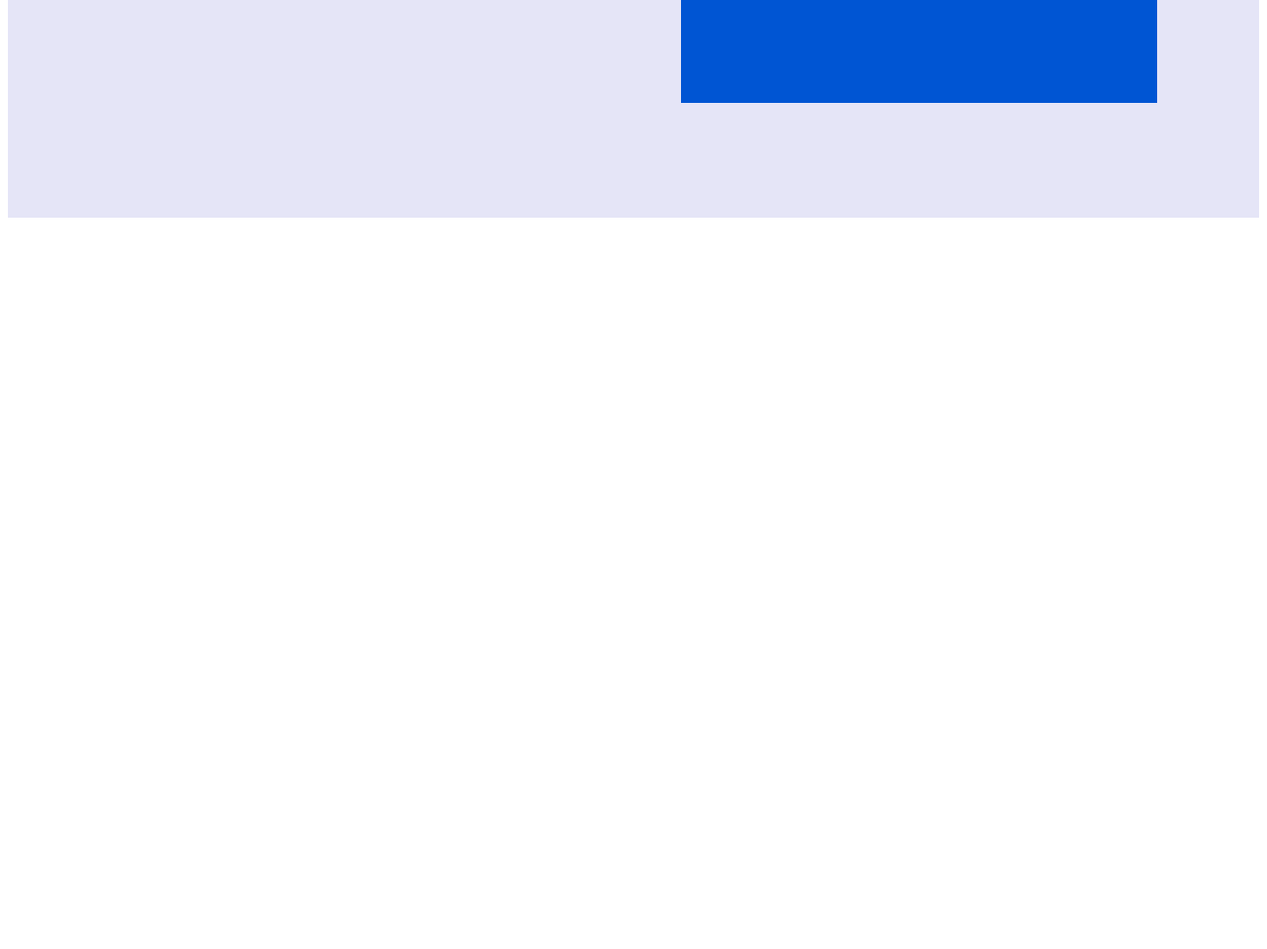
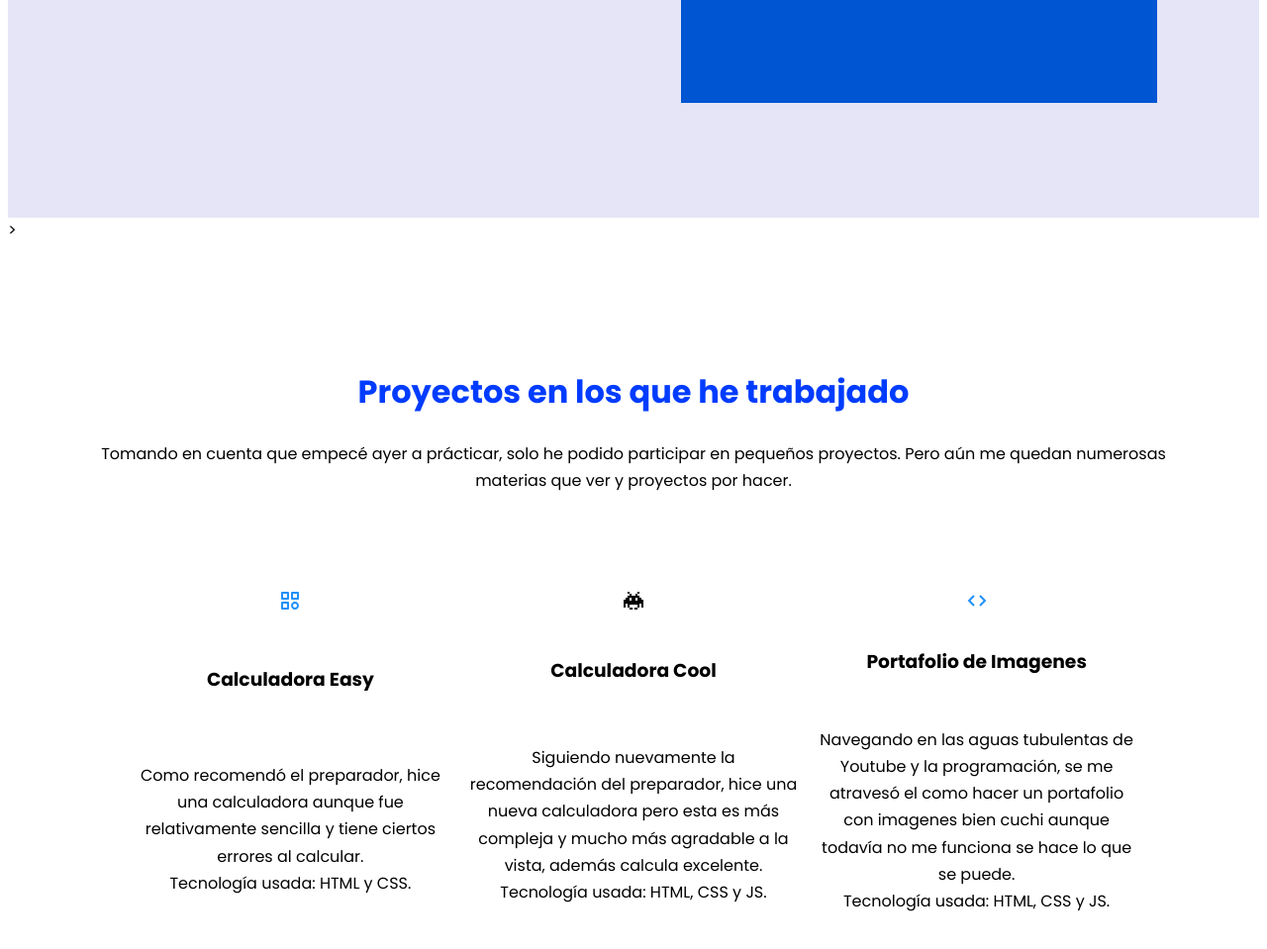
Before and after one commit to xFranda/Microproyecto, a plain HTML site: page index.html in a window 1280 px wide. Shown: the part 1793-2752 px from the top of the page at 99% size. Before the commit the page ends 2021 px from the top, so only its background shows below. Drawn offline with Linux system fonts and the light colour scheme; files whose address does not match are found by name.

Commit message:
Espero no dañar la laptop por estar comiendo y programando

```diff
--- a/index.html
+++ b/index.html
@@ -102,6 +102,50 @@
 
         </section>
 
+        <!-- Proyectos en los que he trabajado-->>
+
+        <section class ="contenedor info">
+            <h2 class ="subtitulo">Proyectos en los que he trabajado</h2>
+            <p class ="info_parrafo">
+                Tomando en cuenta que empecé ayer a prácticar, solo he podido participar en pequeños proyectos.
+                Pero aún me quedan numerosas materias que ver y proyectos por hacer.
+            </p>
+
+            <div class="info_main">
+                <article class ="info_logos">
+                    <img src="./images/shapes.svg" class="info_logo">
+                    <h3 class ="info_titulo">Calculadora Easy</h3>
+                    <p class="info_parrafo">Como recomendó el preparador, hice una calculadora aunque fue relativamente sencilla
+                        y tiene ciertos errores al calcular.
+                        <br>
+                        Tecnología usada: HTML y CSS.
+                    </p>
+                </article>
+
+                <article class ="info_logos">
+                    <img src="./images/alien.svg" class="info_logo">
+                    <h3 class ="info_titulo">Calculadora Cool</h3>
+                    <p class="info_parrafo">Siguiendo nuevamente la recomendación del preparador, hice una nueva calculadora
+                        pero esta es más compleja y mucho más agradable a la vista, además calcula excelente.
+                        <br>
+                        Tecnología usada: HTML, CSS y JS.
+                    </p>
+                </article>
+
+                <article class ="info_logos">
+                    <img src="./images/code.svg" class="info_logo">
+                    <h3 class ="info_titulo">Portafolio de Imagenes</h3>
+                    <p class="info_parrafo">Navegando en las aguas tubulentas de Youtube y la programación, se me atravesó
+                        el como hacer un portafolio con imagenes bien cuchi aunque todavía no me funciona se hace lo que se puede.
+                        <br>
+                        Tecnología usada: HTML, CSS y JS.
+                    </p>
+                </article>
+
+            </div>
+
+        </section>
+
 
     </main>
 
--- a/styles.css
+++ b/styles.css
@@ -309,10 +309,46 @@ body {
     line-height: 1.7;
     margin-bottom: 15px;
     font-size:large;
-    font-weight: 400;
-
 }
 .exp_imgs {
      width: 100%;
      display: block;
  }
+  /* Información de mis Proyectos*/
+
+.info {
+    text-align: center;
+
+ }
+
+.subtitulo {
+    color: var(--color-title);
+    font-size: 2rem;
+    margin-bottom: 25px;
+
+ }
+.info_parrafo { line-height: 1.7;}
+
+.info_main{
+    padding-top: 80px;
+    display: grid;
+    width: 90%;
+    margin: 0 auto;
+    gap: 1em;
+    overflow: hidden;
+    grid-template-columns: repeat(auto-fit, minmax(260px,auto));
+ }
+
+.info_logos {
+    display: grid;
+    gap: 1em;
+    justify-items: center;
+    width: 260;
+    overflow: hidden;
+    margin: 0 auto;
+
+ }
+
+.info_logo {
+    width: 60 px;
+ }
```
